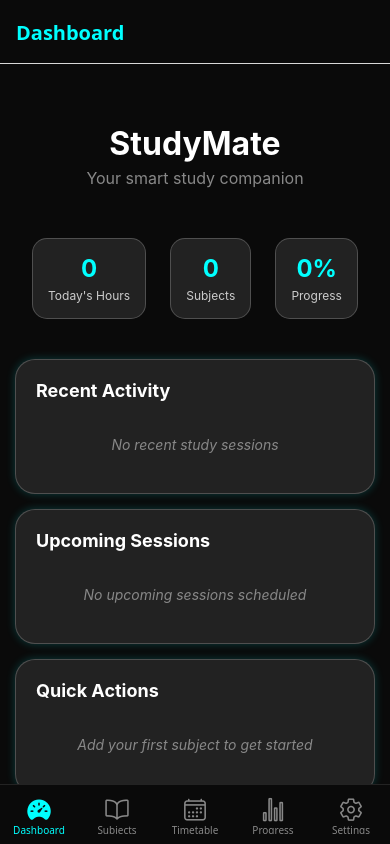
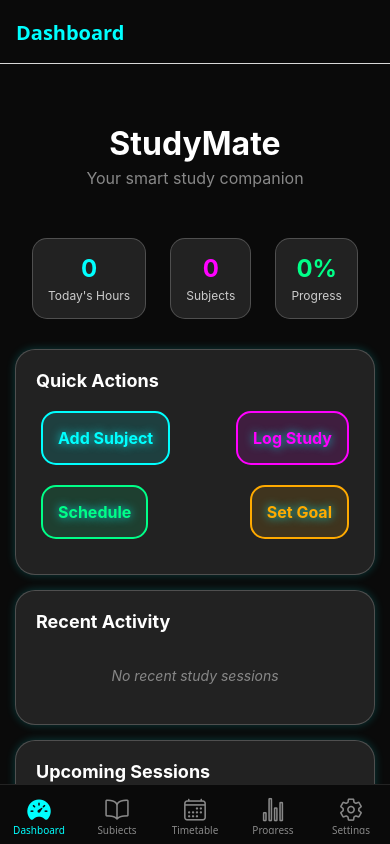
Before and after one commit to Harsh-Thakur-2006/StudyMate, a React Native app in the folder frontend/: screen /Dashboard in a window 390 px wide. Built offline with nearby package versions, Linux system fonts and the light colour scheme.

Commit message:
Add reusable UI components and storage service

```diff
--- /dev/null
+++ b/frontend/src/components/GlassCard.js
@@ -0,0 +1,30 @@
+import React from 'react';
+import { StyleSheet, View } from 'react-native';
+
+export default function GlassCard({ children, style }) {
+  return (
+    <View style={[styles.glassCard, style]}>
+      {children}
+    </View>
+  );
+}
+
+const styles = StyleSheet.create({
+  glassCard: {
+    backgroundColor: 'rgba(255, 255, 255, 0.1)',
+    borderRadius: 20,
+    padding: 20,
+    margin: 15,
+    marginTop: 0,
+    borderWidth: 1,
+    borderColor: 'rgba(255, 255, 255, 0.2)',
+    shadowColor: '#00ffff',
+    shadowOffset: {
+      width: 0,
+      height: 0,
+    },
+    shadowOpacity: 0.2,
+    shadowRadius: 10,
+    elevation: 5,
+  },
+});
--- /dev/null
+++ b/frontend/src/components/NeonButton.js
@@ -0,0 +1,35 @@
+import React from 'react';
+import { StyleSheet, Text, TouchableOpacity } from 'react-native';
+
+export default function NeonButton({ title, onPress, color = '#00ffff', style }) {
+  return (
+    <TouchableOpacity
+      style={[
+        styles.button,
+        { backgroundColor: `${color}20`, borderColor: color },
+        style
+      ]}
+      onPress={onPress}
+    >
+      <Text style={[styles.buttonText, { color }]}>{title}</Text>
+    </TouchableOpacity>
+  );
+}
+
+const styles = StyleSheet.create({
+  button: {
+    padding: 15,
+    borderRadius: 15,
+    borderWidth: 2,
+    alignItems: 'center',
+    justifyContent: 'center',
+    margin: 5,
+  },
+  buttonText: {
+    fontSize: 16,
+    fontWeight: 'bold',
+    textShadowColor: 'rgba(0, 255, 255, 0.8)',
+    textShadowOffset: { width: 0, height: 0 },
+    textShadowRadius: 10,
+  },
+});
--- /dev/null
+++ b/frontend/src/components/StatCard.js
@@ -0,0 +1,32 @@
+import React from 'react';
+import { StyleSheet, Text, View } from 'react-native';
+
+export default function StatCard({ number, label, color = '#00ffff' }) {
+  return (
+    <View style={styles.statCard}>
+      <Text style={[styles.statNumber, { color }]}>{number}</Text>
+      <Text style={styles.statLabel}>{label}</Text>
+    </View>
+  );
+}
+
+const styles = StyleSheet.create({
+  statCard: {
+    alignItems: 'center',
+    backgroundColor: 'rgba(255, 255, 255, 0.1)',
+    borderRadius: 15,
+    padding: 15,
+    minWidth: 80,
+    borderWidth: 1,
+    borderColor: 'rgba(255, 255, 255, 0.2)',
+  },
+  statNumber: {
+    fontSize: 24,
+    fontWeight: 'bold',
+    marginBottom: 5,
+  },
+  statLabel: {
+    fontSize: 12,
+    color: '#cccccc',
+  },
+});
--- a/frontend/src/screens/DashboardScreen.js
+++ b/frontend/src/screens/DashboardScreen.js
@@ -1,5 +1,8 @@
 import React from 'react';
 import { StyleSheet, Text, View, ScrollView } from 'react-native';
+import GlassCard from '../components/GlassCard';
+import NeonButton from '../components/NeonButton';
+import StatCard from '../components/StatCard';
 
 export default function DashboardScreen() {
   return (
@@ -12,37 +15,35 @@ export default function DashboardScreen() {
 
       {/* Stats Overview */}
       <View style={styles.statsContainer}>
-        <View style={styles.statCard}>
-          <Text style={styles.statNumber}>0</Text>
-          <Text style={styles.statLabel}>Today's Hours</Text>
-        </View>
-        <View style={styles.statCard}>
-          <Text style={styles.statNumber}>0</Text>
-          <Text style={styles.statLabel}>Subjects</Text>
-        </View>
-        <View style={styles.statCard}>
-          <Text style={styles.statNumber}>0%</Text>
-          <Text style={styles.statLabel}>Progress</Text>
-        </View>
-      </View>
-
-      {/* Recent Activity */}
-      <View style={styles.glassCard}>
-        <Text style={styles.cardTitle}>Recent Activity</Text>
-        <Text style={styles.emptyText}>No recent study sessions</Text>
-      </View>
-
-      {/* Upcoming Sessions */}
-      <View style={styles.glassCard}>
-        <Text style={styles.cardTitle}>Upcoming Sessions</Text>
-        <Text style={styles.emptyText}>No upcoming sessions scheduled</Text>
+        <StatCard number="0" label="Today's Hours" color="#00ffff" />
+        <StatCard number="0" label="Subjects" color="#ff00ff" />
+        <StatCard number="0%" label="Progress" color="#00ff88" />
       </View>
 
       {/* Quick Actions */}
-      <View style={styles.glassCard}>
+      <GlassCard>
         <Text style={styles.cardTitle}>Quick Actions</Text>
-        <Text style={styles.emptyText}>Add your first subject to get started</Text>
-      </View>
+        <View style={styles.buttonRow}>
+          <NeonButton title="Add Subject" color="#00ffff" />
+          <NeonButton title="Log Study" color="#ff00ff" />
+        </View>
+        <View style={styles.buttonRow}>
+          <NeonButton title="Schedule" color="#00ff88" />
+          <NeonButton title="Set Goal" color="#ffaa00" />
+        </View>
+      </GlassCard>
+
+      {/* Recent Activity */}
+      <GlassCard>
+        <Text style={styles.cardTitle}>Recent Activity</Text>
+        <Text style={styles.emptyText}>No recent study sessions</Text>
+      </GlassCard>
+
+      {/* Upcoming Sessions */}
+      <GlassCard>
+        <Text style={styles.cardTitle}>Upcoming Sessions</Text>
+        <Text style={styles.emptyText}>No upcoming sessions scheduled</Text>
+      </GlassCard>
     </ScrollView>
   );
 }
@@ -71,43 +72,7 @@ const styles = StyleSheet.create({
     flexDirection: 'row',
     justifyContent: 'space-around',
     padding: 20,
-    marginBottom: 20,
-  },
-  statCard: {
-    alignItems: 'center',
-    backgroundColor: 'rgba(255, 255, 255, 0.1)',
-    borderRadius: 15,
-    padding: 15,
-    minWidth: 80,
-    borderWidth: 1,
-    borderColor: 'rgba(255, 255, 255, 0.2)',
-  },
-  statNumber: {
-    fontSize: 24,
-    fontWeight: 'bold',
-    color: '#00ffff',
-    marginBottom: 5,
-  },
-  statLabel: {
-    fontSize: 12,
-    color: '#cccccc',
-  },
-  glassCard: {
-    backgroundColor: 'rgba(255, 255, 255, 0.1)',
-    borderRadius: 20,
-    padding: 20,
-    margin: 15,
-    marginTop: 0,
-    borderWidth: 1,
-    borderColor: 'rgba(255, 255, 255, 0.2)',
-    shadowColor: '#00ffff',
-    shadowOffset: {
-      width: 0,
-      height: 0,
-    },
-    shadowOpacity: 0.2,
-    shadowRadius: 10,
-    elevation: 5,
+    marginBottom: 10,
   },
   cardTitle: {
     fontSize: 18,
@@ -122,4 +87,9 @@ const styles = StyleSheet.create({
     textAlign: 'center',
     padding: 20,
   },
+  buttonRow: {
+    flexDirection: 'row',
+    justifyContent: 'space-between',
+    marginBottom: 10,
+  },
 });
```
Also changed, not shown: frontend/src/services/StorageService.js (added, +99 -0 lines).
